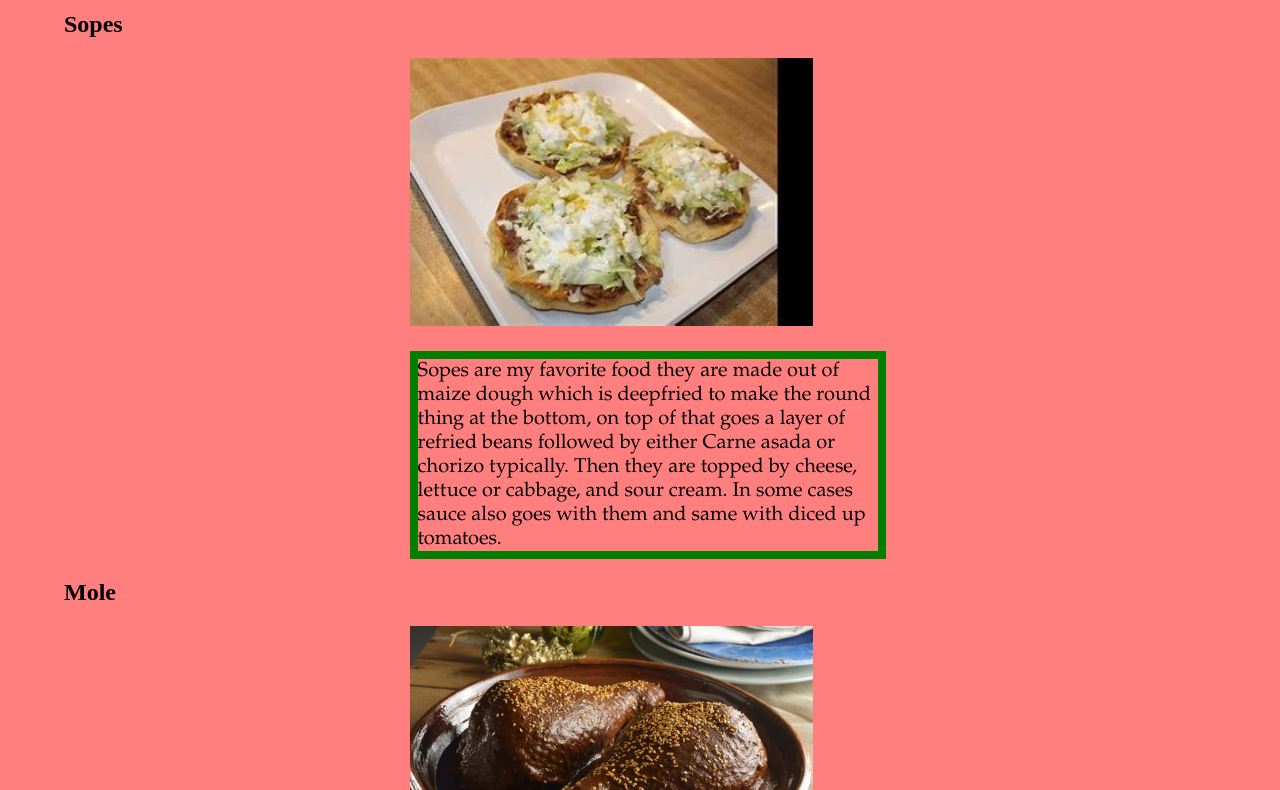
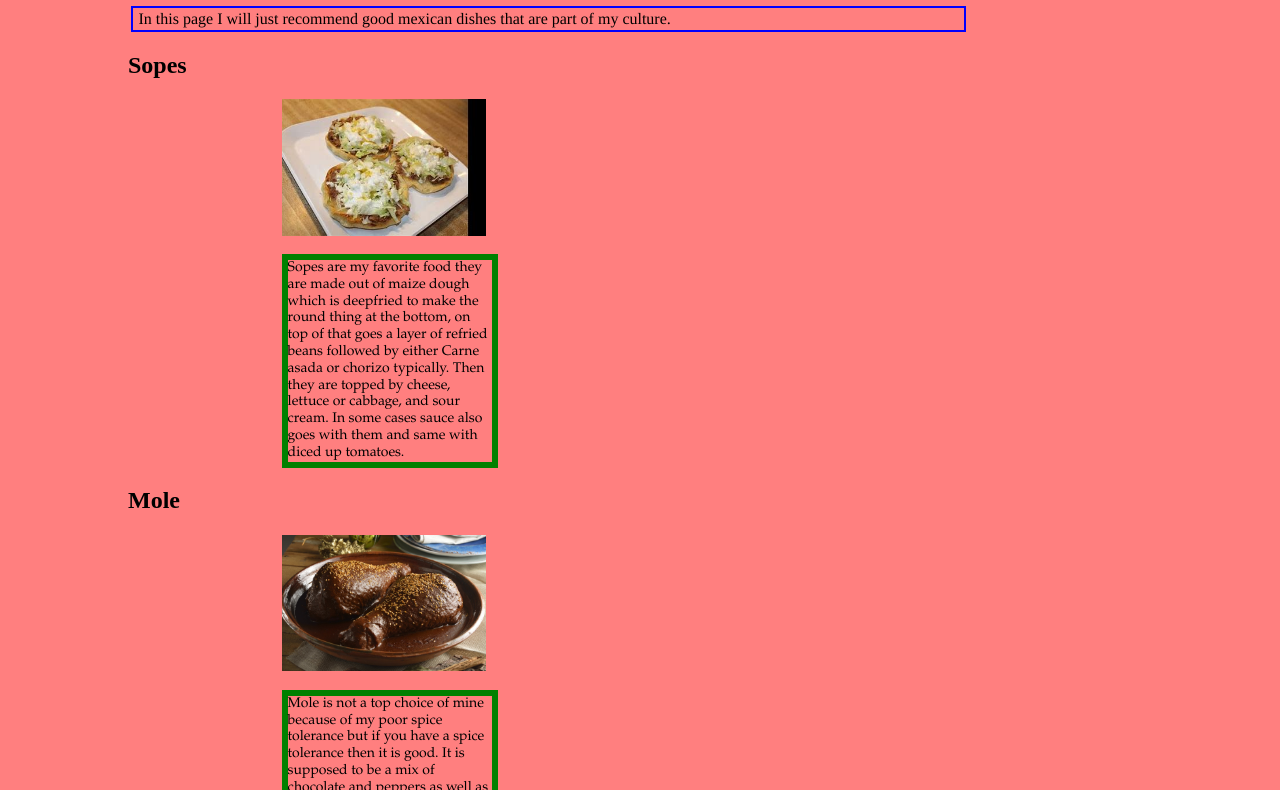
Before and after one commit to jriveradepaz/Project-3, a plain HTML site: page favoritefoods.html in a window 1280 px wide. Shown: the part 238-1028 px from the top of the page. Drawn offline with Linux system fonts and the light colour scheme.

Commit message:
commit 12
added media queries

```diff
--- a/css/css.css
+++ b/css/css.css
@@ -121,3 +121,88 @@ a{
 #map {
   height: 100%;
 }
+
+@media screen and (min-width: 800px){
+  body{
+	margin:10%
+  }
+  .infobox {
+    width: 80%;
+    border: 2.5px solid blue;
+    padding: 6px;
+    margin: 2.5px;
+    font-family: Times, 'Times New Roman', serif;
+    font-size: 16px;
+    line-height: 0.6;
+  }
+  .caption {
+    font-family:Garamond, serif;
+    font-size: 14px;
+    margin-left: 15%;
+    width:20%;
+    height:10%;
+    border: 6px solid green;
+    line-height:1.2;
+  }
+  .food {
+    margin-left:15%;
+    width: 20%;
+    height: 20%;
+  }
+}
+@media screen and (min-width: 800px){
+  body{
+	margin:10%
+  }
+  .infobox {
+    width: 80%;
+    border: 2.5px solid blue;
+    padding: 6px;
+    margin: 2.5px;
+    font-family: Times, 'Times New Roman', serif;
+    font-size: 16px;
+    line-height: 0.6;
+  }
+  .caption {
+    font-family:Garamond, serif;
+    font-size: 14px;
+    margin-left: 15%;
+    width:20%;
+    height:10%;
+    border: 6px solid green;
+    line-height:1.2;
+  }
+  .food {
+    margin-left:15%;
+    width: 20%;
+    height: 20%;
+  }
+}
+@media screen and (min-width: 320px) and (max-width: 480px){
+  body{
+	margin:12%
+  }
+  .infobox {
+    width: 75%;
+    border: 3px solid blue;
+    padding: 8px;
+    margin: 3px;
+    font-family: Times, 'Times New Roman', serif;
+    font-size: 18px;
+    line-height: 0.6;
+  }
+  .caption {
+    font-family:Garamond, serif;
+    font-size: 16px;
+    margin-left: 12%;
+    width:15%;
+    height:15%;
+    border: 7px solid green;
+    line-height:1.2;
+  }
+  .food {
+    margin-left:12%;
+    width: 18%;
+    height: 18%;
+  }
+}
```
